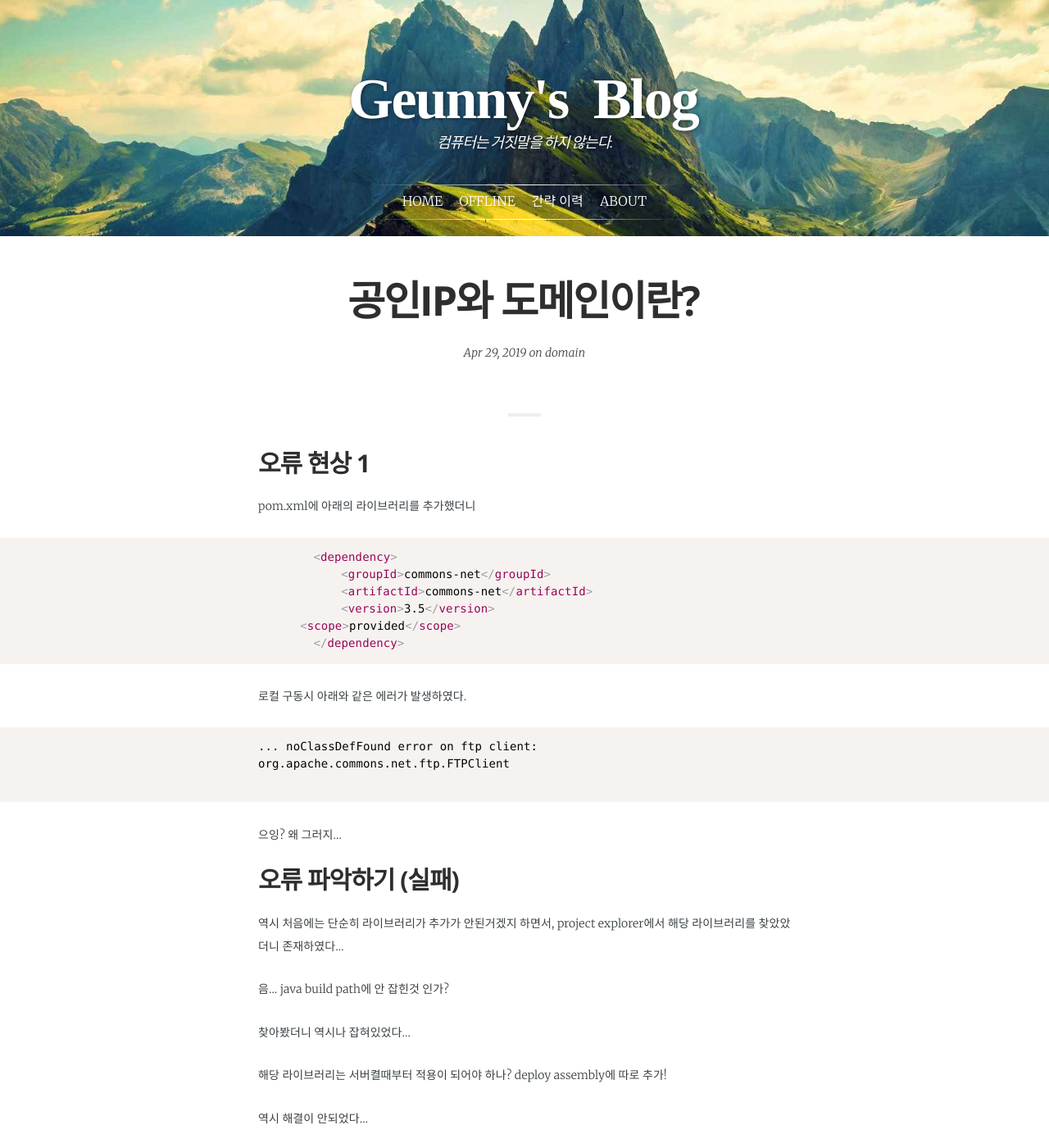
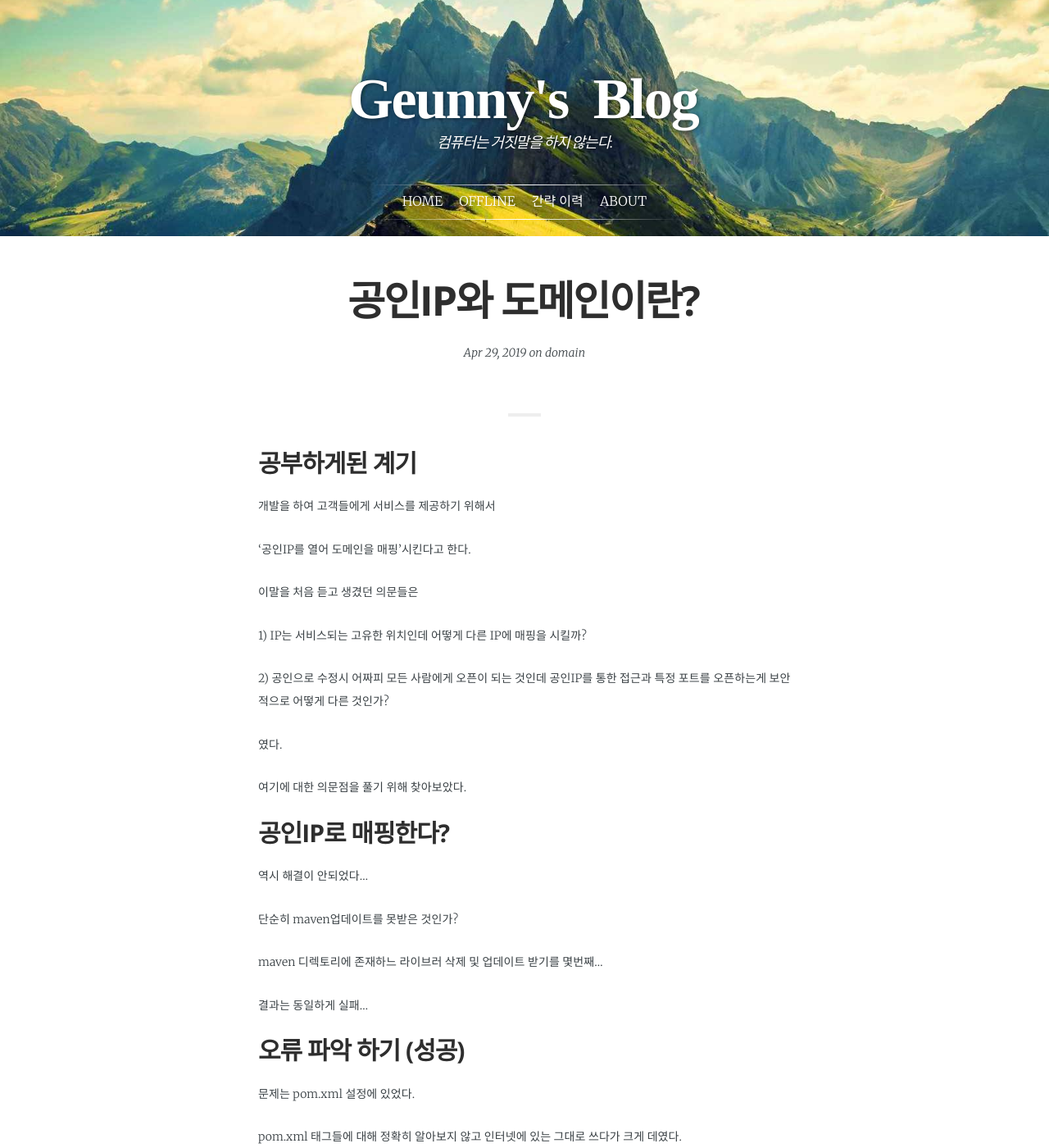
Before and after one commit to jwillmer/jekyllDecent, a Jekyll site: the page built from _posts/2019-04-29-publicdomain.md, in a window 1280 px wide and 1400 px high. Shown: the whole window at 82% size. Built offline with Jekyll 4.4.1, drawn with Linux system fonts in a browser that asks for light colours; some web fonts are replaced.

Commit message:
Update 2019-04-29-publicdomain.md

````diff
--- a/_posts/2019-04-29-publicdomain.md
+++ b/_posts/2019-04-29-publicdomain.md
@@ -12,38 +12,23 @@ language:          KO
 comments:          true
 ---
 
-## 오류 현상 1
+## 공부하게된 계기
 
-pom.xml에 아래의 라이브러리를 추가했더니
-```xml
-		<dependency>
-			<groupId>commons-net</groupId>
-			<artifactId>commons-net</artifactId>
-			<version>3.5</version>
-      <scope>provided</scope>
-		</dependency>
-```
+개발을 하여 고객들에게 서비스를 제공하기 위해서
 
-로컬 구동시 아래와 같은 에러가 발생하였다.
-```text
-... noClassDefFound error on ftp client: org.apache.commons.net.ftp.FTPClient
+'공인IP를 열어 도메인을 매핑'시킨다고 한다.
 
-```
+이말을 처음 듣고 생겼던 의문들은
 
-으잉? 왜 그러지...
+1) IP는 서비스되는 고유한 위치인데 어떻게 다른 IP에 매핑을 시킬까?
 
-## 오류 파악하기 (실패)
+2) 공인으로 수정시 어짜피 모든 사람에게 오픈이 되는 것인데 공인IP를 통한 접근과 특정 포트를 오픈하는게 보안적으로 어떻게 다른 것인가?
 
-역시 처음에는 단순히 라이브러리가 추가가 안된거겠지 하면서,
-project explorer에서 해당 라이브러리를 찾았았더니 존재하였다...
+였다.
 
-음... java build path에 안 잡힌것 인가?
+여기에 대한 의문점을 풀기 위해 찾아보았다.
 
-찾아봤더니 역시나 잡혀있었다...
-
-
-해당 라이브러리는 서버켤때부터 적용이 되어야 하나?
-deploy assembly에 따로 추가!
+## 공인IP로 매핑한다?
 
 역시 해결이 안되었다...
 
````
